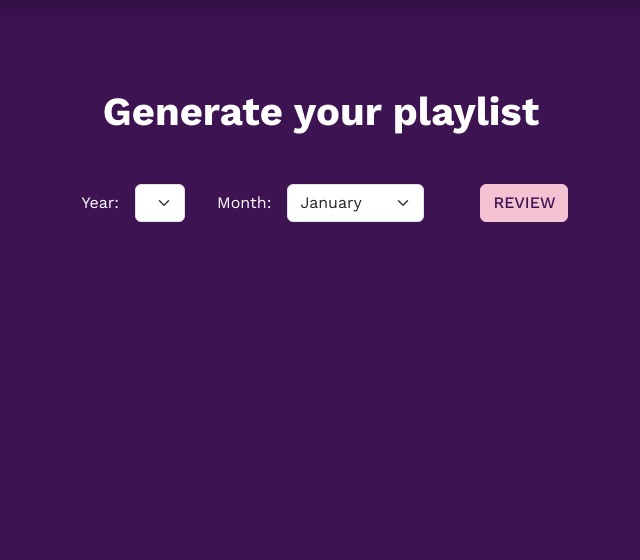
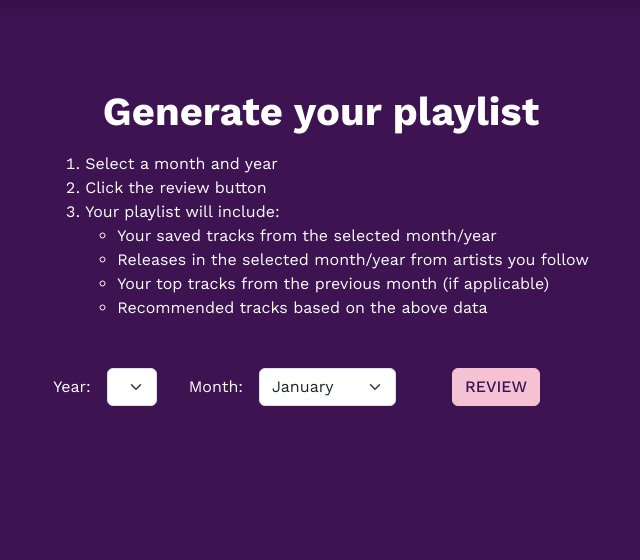
Before and after one commit to co-alison/spotifyMonthlyPlaylist, a Flask app: template templates/generate.html in a window 1280 px wide. Shown: the part 56-616 px from the top of the page, without its empty margins (319-959 px from the left). Run offline with Flask 3, Linux system fonts and the light colour scheme; the template is opened without the code that fills it, so the values that code supplies are empty; some libraries are stand-ins or nearby versions.

Commit message:
bug fixes and styling changes

```diff
--- a/app.py
+++ b/app.py
@@ -4,6 +4,9 @@ import time
 import random
 import datetime
 import os
+from werkzeug.utils import secure_filename
+from PIL import Image
+import base64
 from config import CLIENT_ID, CLIENT_SECRET, SECRET_KEY
 
 from flask import Flask, request, url_for, session, redirect, flash, render_template
@@ -14,8 +17,14 @@ logging.basicConfig(filename='myapp.log', level=logging.ERROR, format='%(asctime
 app = Flask(__name__)
 
 app.config['SESSION_COOKIE_NAME'] = 'Spotify Cookie'
+app.config['UPLOAD_FOLDER'] = 'uploads'
 app.secret_key = SECRET_KEY
 TOKEN_INFO = 'token_info'
+
+if not os.path.exists(app.config['UPLOAD_FOLDER']):
+    os.makedirs(app.config['UPLOAD_FOLDER'])
+
+MAX_IMAGE_SIZE = 256000
 
 # home page
 @app.route('/')
@@ -244,16 +253,27 @@ def create():
         return 'An error has occurred. Please try again later.'
 
     # upload cover image
-    cover_image.save('cover_image.jpg')
+    if cover_image:
+        filename = secure_filename(cover_image.filename)
+        cover_image_path = os.path.join(app.config['UPLOAD_FOLDER'], filename)
+        cover_image.save(cover_image_path)
 
-    with open('cover_image.jpg', 'rb') as f:
-        try:
-            image_data = f.read()
-            sp.playlist_upload_cover_image(monthly_playlist['id'], image_data)
-        except spotipy.SpotifyException as e:
-            logging.error(f"An error occurred while uploading cover image: {e}")
+        # check image size and compress if necessary
+        if os.path.getsize(cover_image_path) > MAX_IMAGE_SIZE:
+            with Image.open(cover_image_path) as img:
+                img.save(cover_image_path, optimize=True, quality=95)
 
-    os.remove('cover_image.jpg')
+        with open(cover_image_path, 'rb') as f:
+            try:
+                image_data = f.read()
+
+                # encode image data as base64 encoded JPEG image string
+                image_data_base64 = base64.b64encode(image_data).decode('utf-8')
+                sp.playlist_upload_cover_image(monthly_playlist['id'], image_data_base64)
+            except spotipy.SpotifyException as e:
+                logging.error(f"An error occurred while uploading cover image: {e}")
+
+        os.remove(cover_image_path)
 
     # add tracks to new playlist
     try:
@@ -284,7 +304,7 @@ def get_token():
     token_info = session.get(TOKEN_INFO, None)
     if not token_info:
         logging.warning('TOKEN_INFO key is not found in session')
-        redirect(url_for('login', _external = False))
+        return None
 
     now = int(time.time())
 
@@ -300,7 +320,8 @@ def create_spotify_oauth():
         client_id= CLIENT_ID,
         client_secret= CLIENT_SECRET,
         redirect_uri = url_for('redirect_page', _external = True),
-        scope= 'user-library-read user-top-read user-follow-read playlist-modify-public playlist-modify-private user-read-private user-read-email'
+        scope= 'user-library-read user-top-read user-follow-read playlist-modify-public playlist-modify-private user-read-private user-read-email ugc-image-upload'
         )
 
-app.run(host="localhost", port=3000, debug=True)
+if __name__ == '__main__':
+    app.run(host="localhost", port=3000, debug=True)
--- a/static/css/styles.css
+++ b/static/css/styles.css
@@ -4,6 +4,10 @@ body {
     font-family: 'Work Sans', sans-serif;
     background-color: #3D1351;
     color: white;
+}
+
+a {
+    color: lightskyblue;
 }
 
 .table {
--- a/templates/generate.html
+++ b/templates/generate.html
@@ -2,6 +2,18 @@
 {% block content %}
 <div class="mx-auto mt-5" style="width:fit-content">
     <h1 class="text-center fw-bold">Generate your playlist</h1>
+    <ol class="mt-3">
+      <li>Select a month and year</li>
+      <li>Click the review button</li>
+      <li>Your playlist will include:
+        <ul>
+          <li>Your saved tracks from the selected month/year</li>
+          <li>Releases in the selected month/year from artists you follow</li>
+          <li>Your top tracks from the previous month (if applicable)</li>
+          <li>Recommended tracks based on the above data</li>
+        </ul>
+      </li>
+    </ol>
     <form method="POST" action="{{ url_for('get_monthly_playlist') }}" class="mt-5">
         <div class="row g-3 align-items-center">
             <div class="col-auto">
```
Also changed, not shown: templates/review.html (+4 -4 lines).
